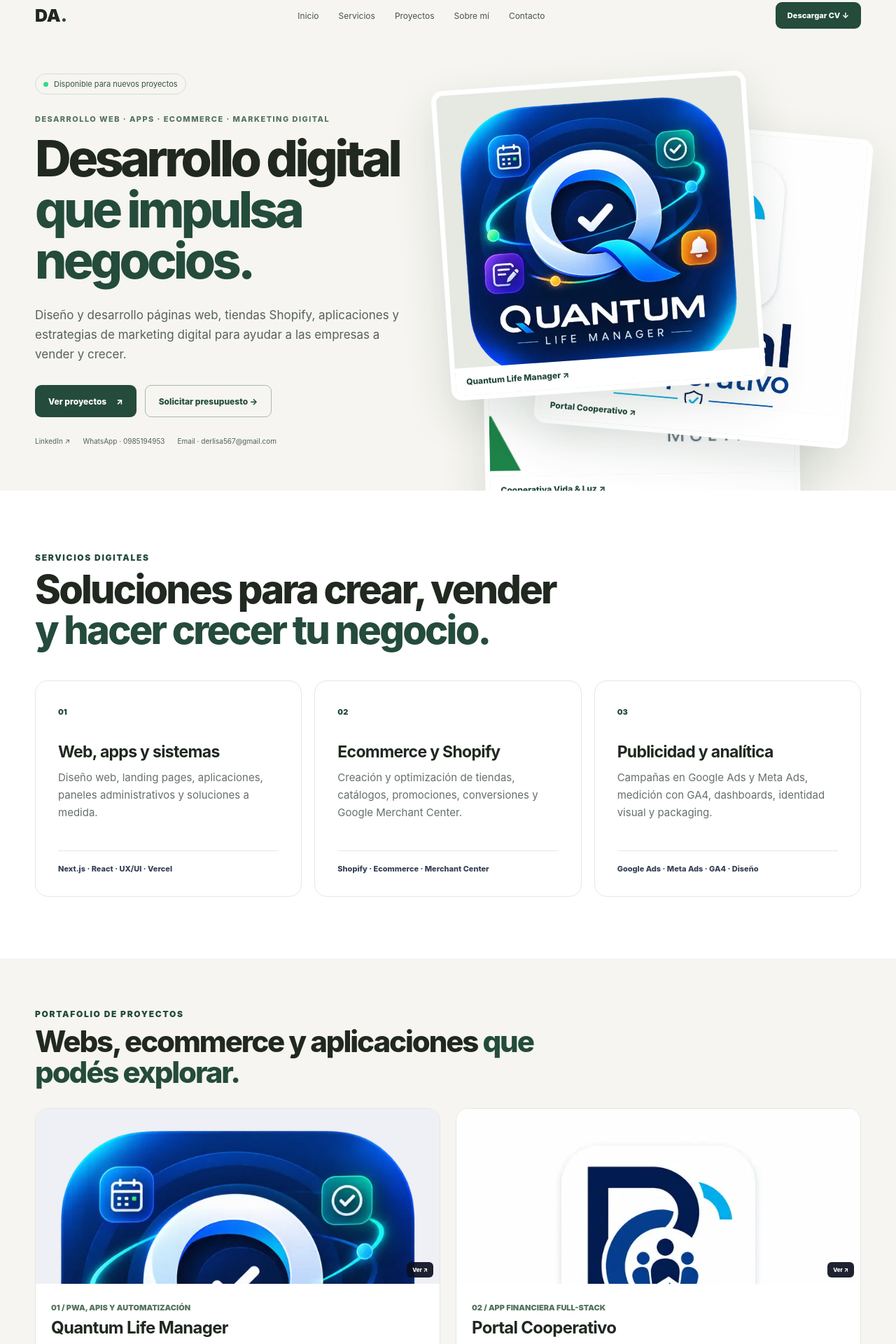
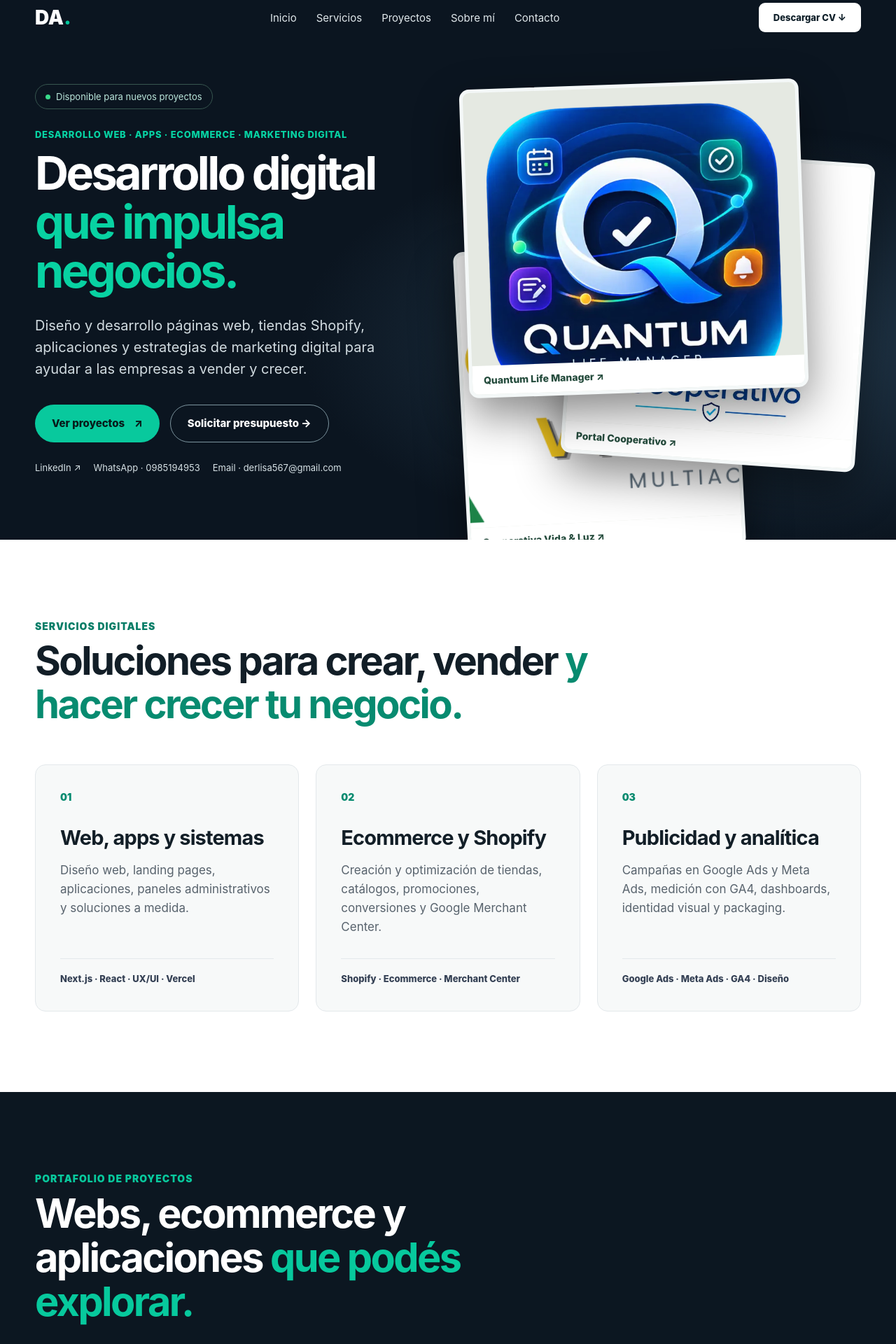
Before and after one commit to equantum-py/Derlis_Aguilera_Alarcon, a Next.js app: page / in a window 1280 px wide. Shown: the part 20-1940 px from the top of the page at 70% size. Built offline with nearby package versions, Linux system fonts and the light colour scheme; no server answers.

Commit message:
style: rediseño oscuro Growlat y tipografía legible en todas las secciones

```diff
--- a/app/fastona.css
+++ b/app/fastona.css
@@ -44,3 +44,83 @@
 .rr-contact-cards>a,.rr-contact-cards>div{background:#294136;border-color:#3d5547}
 .rr-footer-bottom a{color:#d6b88a}
 @media(max-width:800px){.rr-hero-grid{grid-template-columns:1fr;gap:15px;padding-top:105px}.rr-hero h1{font-size:clamp(42px,11vw,64px)}.rr-work-showcase{min-height:315px;max-width:540px;margin:auto;width:100%}.rr-showcase-card{width:67%;border-width:4px}.rr-showcase-card span{padding:7px 9px;font-size:9px}.rr-showcase-1{top:8px}.rr-showcase-2{top:55px}.rr-showcase-3{top:125px}.rr-project-grid{grid-template-columns:1fr;gap:16px}.rr-project-body h3{font-size:21px}.rr-project-body p{font-size:13px}.rr-project-body small{font-size:10px}}
+
+
+/* V3 — Growlat-inspired dark editorial direction: readable, spacious, visual */
+.rr-home{--rr-ink:#121e27;--rr-muted:#58636d;--rr-line:#e3e8eb;--rr-bg:#fff;--rr-blue:#04c79c;--rr-dark:#0c1620;background:#fff;color:#121e27;font-family:Inter,Arial,sans-serif}
+.rr-nav{color:#fff;height:90px}
+.rr-nav nav a{color:#e0e8eb;font-size:15px}
+.rr-nav nav a:hover{color:#0cdbad}
+.rr-brand{font-size:28px}
+.rr-brand span{color:#04c79c}
+.rr-cv{background:#fff;color:#10202a;font-size:13px;padding:13px 21px}
+.rr-hero{background:radial-gradient(ellipse at 82% 64%,#263e52 0%,transparent 42%),#0b1520;color:#fff}
+.rr-hero-grid{grid-template-columns:minmax(0,1fr) minmax(0,1.08fr);gap:55px;min-height:700px;padding:140px 0 95px}
+.rr-status{color:#bce8dc;border-color:#37564f;font-size:13px;padding:9px 14px}
+.rr-kicker{color:#07d4a4;font-size:13px;letter-spacing:.055em}
+.rr-hero h1{font-size:clamp(49px,5.2vw,77px);line-height:1.05;letter-spacing:-.055em;font-weight:650}
+.rr-hero h1 span{color:#08d2a2}
+.rr-lead{color:#d1dbe0;font-size:20px;line-height:1.55;max-width:570px}
+.rr-actions{margin-top:35px;gap:15px}
+.rr-primary,.rr-secondary{font-size:15px;min-height:54px;padding:0 24px;border-radius:28px}
+.rr-primary{background:#08c99d;color:#071b1a}
+.rr-secondary{border-color:#7c949e;color:#fff}
+.rr-contact-inline a{font-size:13px;color:#d6e1e5}
+.rr-contact-inline a:hover{color:#05d4a6}
+.rr-work-showcase{min-height:490px}
+.rr-showcase-card{border:5px solid #f4f8f8;border-radius:14px;box-shadow:0 26px 65px #0007}
+.rr-showcase-card span{font-size:14px;padding:12px 16px}
+.rr-showcase-1{width:83%;top:0;left:3%;transform:rotate(-2deg)}
+.rr-showcase-2{width:72%;top:100px;right:-1%;transform:rotate(4deg)}
+.rr-showcase-3{width:68%;top:230px;left:2%;transform:rotate(-3deg)}
+.rr-section{padding:115px 0}
+.rr-section-head{max-width:920px;margin-bottom:55px}
+.rr-section-head>p{font-size:14px;letter-spacing:.07em;color:#067d67}
+.rr-section-head h2{font-size:clamp(40px,4.4vw,64px);font-weight:650;line-height:1.1;letter-spacing:-.045em}
+.rr-section-head span{color:#078b70}
+.rr-profile-grid{gap:24px}
+.rr-profile-grid article{padding:35px;border-radius:15px;background:#f7f9f9}
+.rr-profile-grid article>span{font-size:14px;color:#078b70}
+.rr-profile-grid h3{font-size:29px;font-weight:650;margin:32px 0 17px}
+.rr-profile-grid p{font-size:17px;line-height:1.6;min-height:115px}
+.rr-profile-grid article>div{font-size:13px;line-height:1.6}
+.rr-projects{background:#0c1721;color:#fff;padding:115px 0}
+.rr-project-head h2{font-size:clamp(42px,4.5vw,63px)}
+.rr-project-head span{color:#07c99d}
+.rr-project-head>p{color:#08c99d}
+.rr-project-grid{gap:28px}
+.rr-project-grid article{background:#172633;border:1px solid #2b414b;border-radius:16px}
+.rr-project-image{background:#dce5e6}
+.rr-project-image img{aspect-ratio:16/10;object-fit:contain;background:#edf1f1}
+.rr-project-body{padding:28px}
+.rr-project-body small{font-size:13px;color:#0de0af}
+.rr-project-body h3{font-size:29px;color:#fff;margin:12px 0}
+.rr-project-body p{font-size:16px;line-height:1.55;color:#cad8dc}
+.rr-tags{gap:8px;margin-top:20px}
+.rr-tags span{font-size:12px;padding:7px 10px;background:#28404a;color:#dce9e9}
+.rr-detail-link{background:#06c99e;border-color:#06c99e;color:#081d1b;font-size:16px}
+.rr-detail-link:hover{background:#14dfb0}
+.rr-stack{padding:75px 0;background:#fff}
+.rr-stack .rr-container{grid-template-columns:280px 1fr}
+.rr-stack-title>span{font-size:19px}
+.rr-stack-title p{font-size:15px;line-height:1.5}
+.rr-stack-items{gap:12px}
+.rr-stack-items span{font-size:14px;padding:12px 15px}
+.rr-equantum{padding:100px 0;background:#edf5f2}
+.rr-equantum h2{font-size:65px}
+.rr-equantum-copy{font-size:19px}
+.rr-equantum a{font-size:15px;color:#067d67}
+.rr-eq-numbers strong{font-size:34px}
+.rr-eq-numbers span{font-size:14px}
+.rr-footer{background:#0b1520;padding:100px 0 35px}
+.rr-footer h2{font-size:clamp(39px,4vw,59px)}
+.rr-footer h2 span{color:#08c99d}
+.rr-footer-copy>p{color:#0dd5aa;font-size:14px}
+.rr-contact-cards>a,.rr-contact-cards>div{background:#182a36;border-color:#314451;padding:25px}
+.rr-contact-cards span{font-size:14px;color:#bdd1d8}
+.rr-contact-cards strong{font-size:16px}
+.rr-contact-cards small{font-size:13px}
+.rr-footer-links a,.rr-footer-bottom{font-size:13px}
+@media(max-width:900px){.rr-nav nav{gap:14px}.rr-nav nav a{font-size:13px}.rr-hero-grid{gap:25px}.rr-showcase-card{width:78%}}
+@media(max-width:800px){.rr-nav{height:75px}.rr-hero-grid{grid-template-columns:1fr;padding:110px 0 65px;gap:25px}.rr-hero h1{font-size:clamp(44px,10vw,65px)}.rr-lead{font-size:18px}.rr-actions{grid-template-columns:1fr 1fr}.rr-primary,.rr-secondary{font-size:13px}.rr-contact-inline a{font-size:12px}.rr-work-showcase{min-height:390px;width:min(100%,550px)}.rr-showcase-1{width:75%;top:5px}.rr-showcase-2{width:70%;top:90px}.rr-showcase-3{width:68%;top:190px}.rr-section{padding:75px 0}.rr-section-head h2{font-size:clamp(34px,8vw,49px)}.rr-profile-grid h3{font-size:25px}.rr-profile-grid p{font-size:16px;min-height:0}.rr-projects{padding:75px 0}.rr-project-grid{grid-template-columns:1fr}.rr-project-body h3{font-size:25px}.rr-project-body p{font-size:15px}.rr-stack .rr-container{grid-template-columns:1fr}.rr-stack-items span{font-size:13px}.rr-footer h2{font-size:42px}}
+@media(max-width:440px){.rr-work-showcase{min-height:280px}.rr-showcase-1{top:0}.rr-showcase-2{top:65px}.rr-showcase-3{top:135px}.rr-showcase-card span{font-size:10px}.rr-actions{grid-template-columns:1fr}.rr-hero h1{font-size:42px}.rr-lead{font-size:17px}.rr-contact-cards{grid-template-columns:1fr}.rr-footer-links{flex-wrap:wrap;gap:16px}}
```
